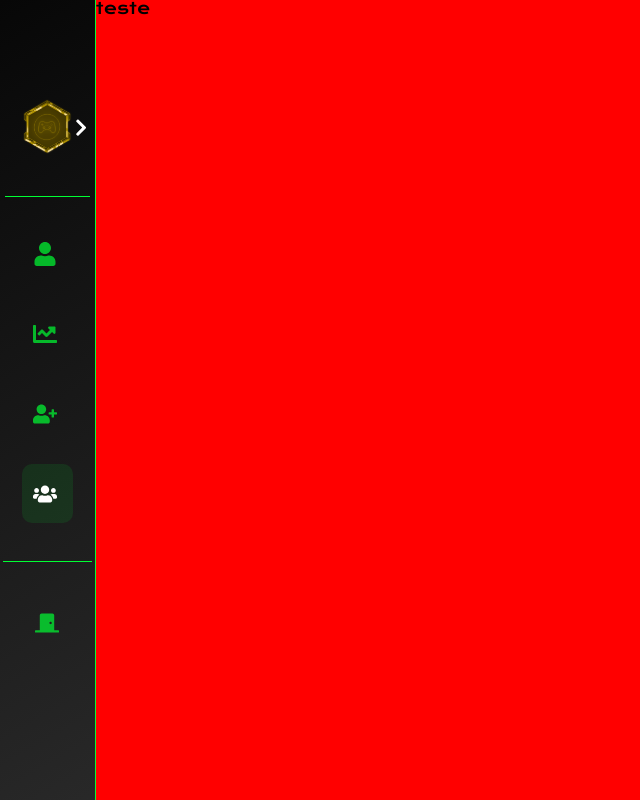
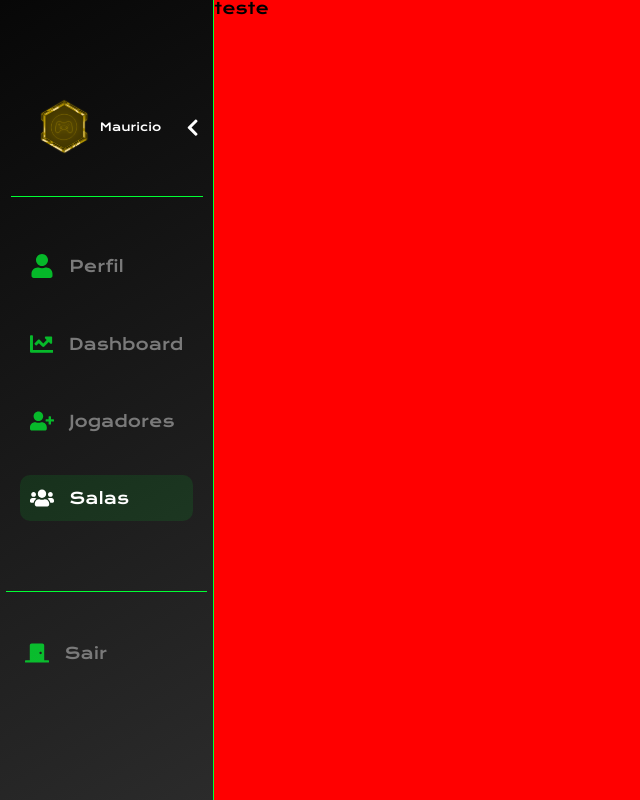
Before and after one commit to Cross-Game/front-end, a React (Create React App) app in the folder cross-game/: page /rooms in a window 1280 px wide. Shown: the whole page, without its empty margins (0-640 px from the left). Built offline with nearby package versions, Linux system fonts and the light colour scheme.

Commit message:
fix: ajusteno useState para true

```diff
--- a/cross-game/src/components/Sidebar/Sidebar.jsx
+++ b/cross-game/src/components/Sidebar/Sidebar.jsx
@@ -5,7 +5,7 @@ import { FaUser, FaChartLine, FaUserPlus, FaUsers, FaDoorClosed, FaChevronLeft }
 import imgProfileMock from '../../assets/index-page/medalOuro.svg'
 
 function Sidebar() {
-    const [isOpen, setIsOpen] = useState();
+    const [isOpen, setIsOpen] = useState(true);
     const toggle = () => setIsOpen(!isOpen);
     return (
         <>
```
